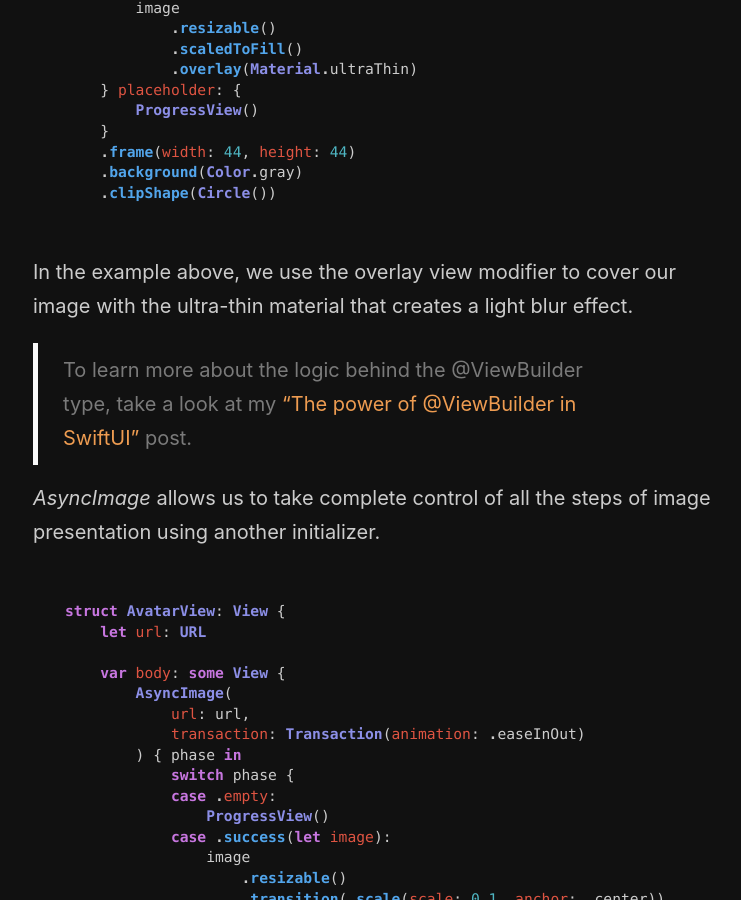
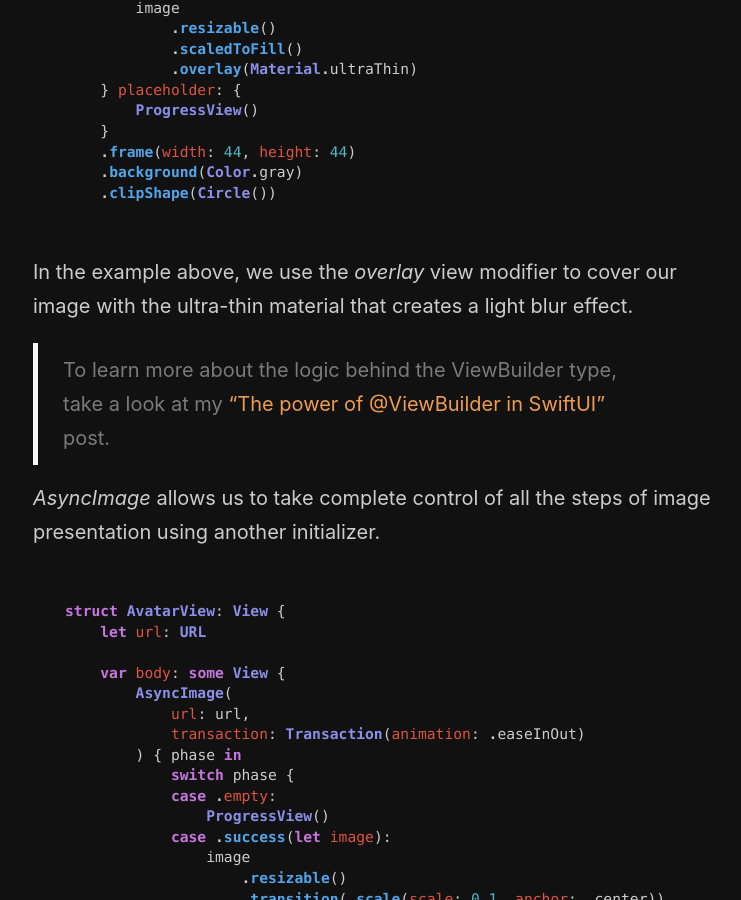
Before and after one commit to mecid/mecid.github.io, a Jekyll site: the page built from _posts/2021-07-07-mastering-asyncimage-in-swiftui.md, in a window 1280 px wide and 900 px high, scrolled down 2135 px. Shown: the whole window, without its empty margins (257-998 px from the left). Built offline with Jekyll 4.4.1, drawn with Linux system fonts in a browser that asks for light colours.

Commit message:
small formatting improvements in async image post

````diff
--- a/_posts/2021-07-07-mastering-asyncimage-in-swiftui.md
+++ b/_posts/2021-07-07-mastering-asyncimage-in-swiftui.md
@@ -69,9 +69,9 @@
     .clipShape(Circle())
 ```
 
-In the example above, we use the overlay view modifier to cover our image with the ultra-thin material that creates a light blur effect.
+In the example above, we use the *overlay* view modifier to cover our image with the ultra-thin material that creates a light blur effect.
 
-> To learn more about the logic behind the @ViewBuilder type, take a look at my ["The power of @ViewBuilder in SwiftUI"](/2019/12/18/the-power-of-viewbuilder-in-swiftui/) post.
+> To learn more about the logic behind the ViewBuilder type, take a look at my ["The power of @ViewBuilder in SwiftUI"](/2019/12/18/the-power-of-viewbuilder-in-swiftui/) post.
 
 *AsyncImage* allows us to take complete control of all the steps of image presentation using another initializer.
 
````
